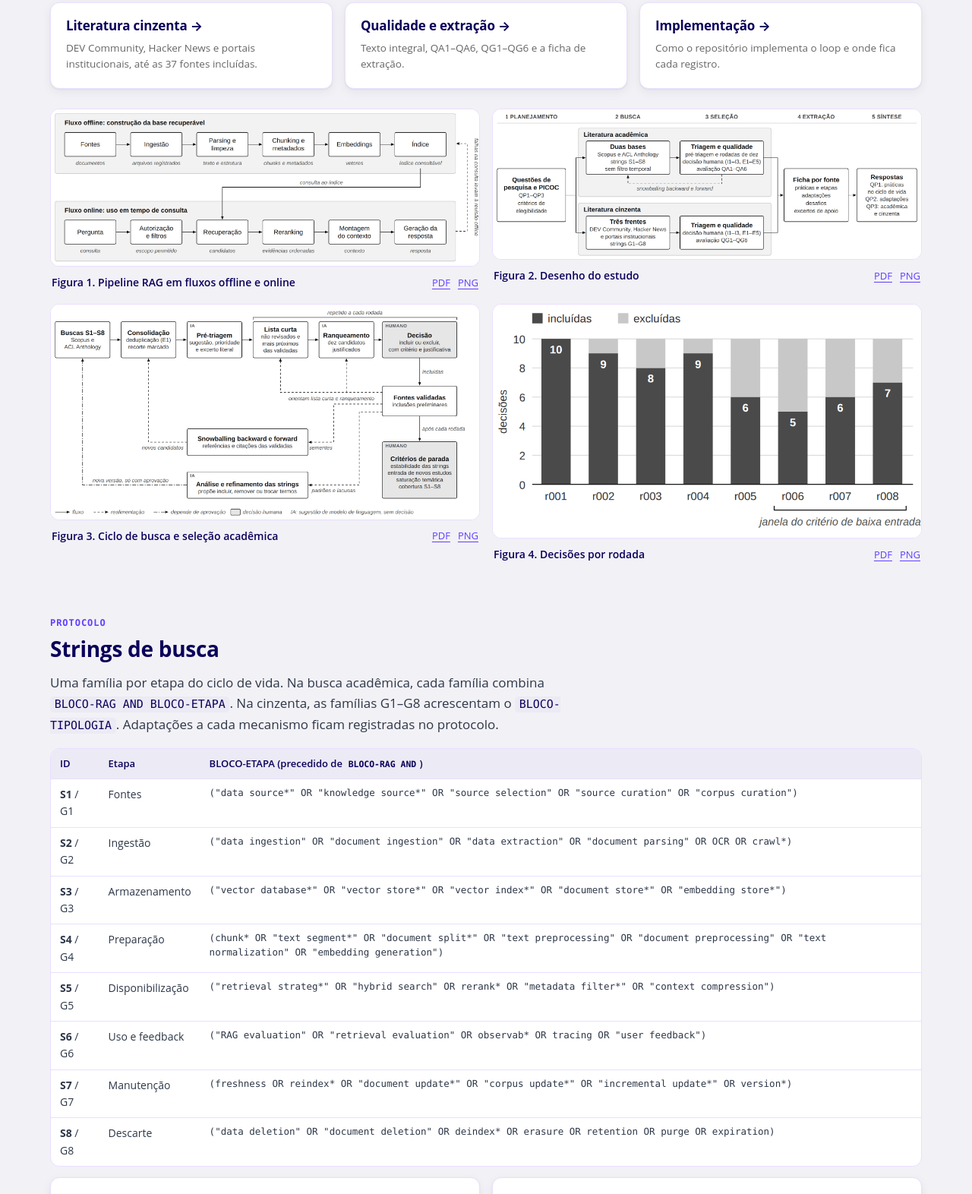
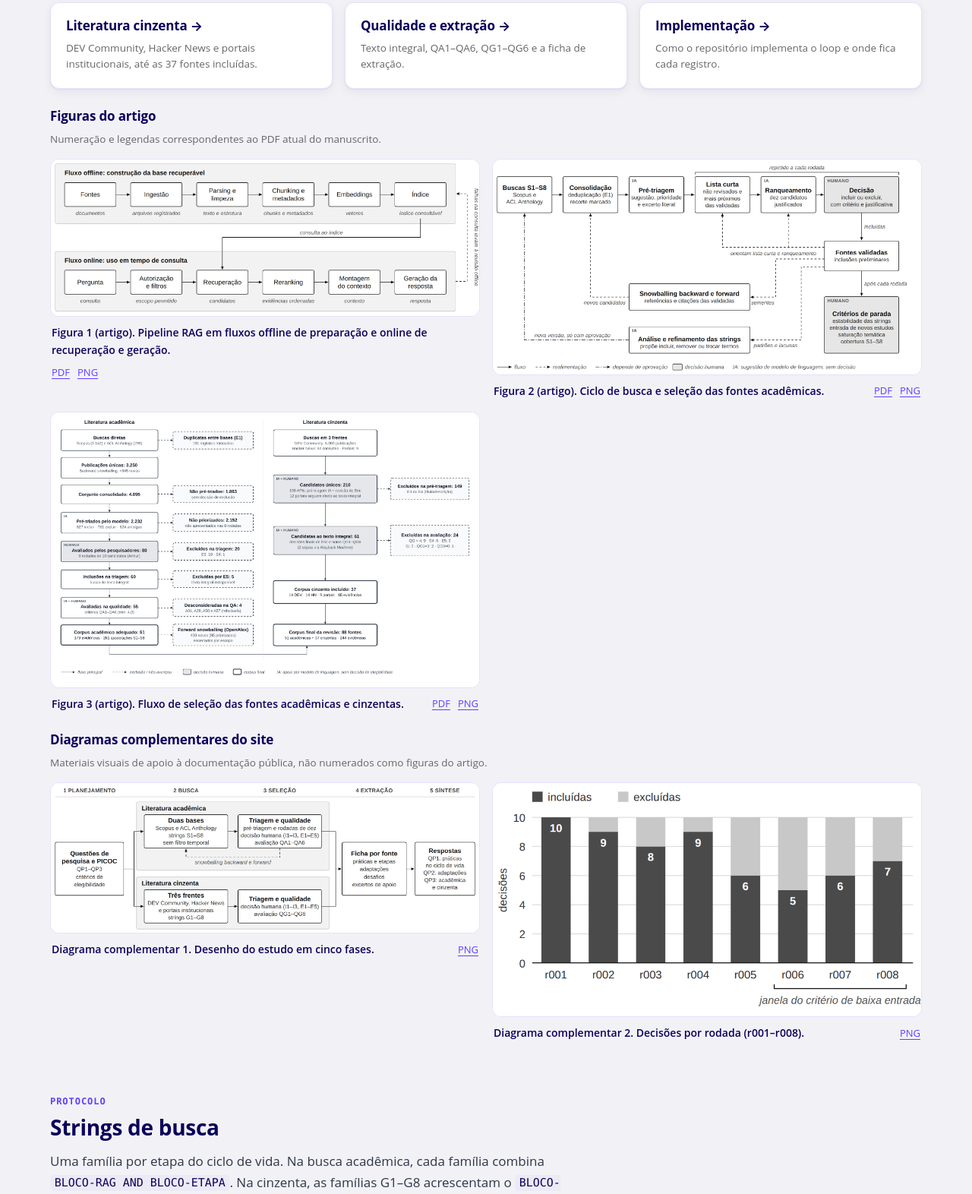
Before and after one commit to Arthrok/metodologia-tcc, a plain HTML site: page docs/material.html in a window 1280 px wide. Shown: the part 1975-3547 px from the top of the page at 76% size. Drawn offline with Linux system fonts and the light colour scheme; a web font is replaced by a local one.

Commit message:
Finaliza rastreabilidade C05, auditoria e figuras do suplemento

```diff
--- a/docs/material.html
+++ b/docs/material.html
@@ -104,22 +104,32 @@
     <a class="card" href="index.html#ext" style="text-decoration:none"><h3>Qualidade e extração →</h3><p class="small muted" style="margin:0">Texto integral, QA1–QA6, QG1–QG6 e a ficha de extração.</p></a>
     <a class="card" href="index.html#repo" style="text-decoration:none"><h3>Implementação →</h3><p class="small muted" style="margin:0">Como o repositório implementa o loop e onde fica cada registro.</p></a>
   </div>
+  <h3 style="margin:26px 0 10px">Figuras do artigo</h3>
+  <p class="small muted" style="margin:0 0 14px">Numeração e legendas correspondentes ao PDF atual do manuscrito.</p>
   <div class="grid g2">
     <figure>
       <div class="fig"><img src="figuras/figura1_pipeline_rag.png" alt="Pipeline RAG em fluxo offline (fontes, ingestão, parsing e limpeza, chunking e metadados, embeddings, índice) e fluxo online (pergunta, autorização e filtros, recuperação, reranking, montagem do contexto, geração da resposta)." loading="lazy"></div>
-      <div class="fig-meta"><figcaption>Figura 1. Pipeline RAG em fluxos offline e online</figcaption><span class="links"><a href="figuras/figura1_pipeline_rag.pdf">PDF</a><a href="figuras/figura1_pipeline_rag.png">PNG</a></span></div>
-    </figure>
-    <figure>
-      <div class="fig"><img src="figuras/figura2_desenho_estudo.png" alt="Desenho do estudo em cinco fases: planejamento, busca, seleção, extração e síntese, com caminhos separados para literatura acadêmica e cinzenta." loading="lazy"></div>
-      <div class="fig-meta"><figcaption>Figura 2. Desenho do estudo</figcaption><span class="links"><a href="figuras/figura2_desenho_estudo.pdf">PDF</a><a href="figuras/figura2_desenho_estudo.png">PNG</a></span></div>
+      <div class="fig-meta"><figcaption>Figura 1 (artigo). Pipeline RAG em fluxos offline de preparação e online de recuperação e geração.</figcaption><span class="links"><a href="figuras/figura1_pipeline_rag.pdf">PDF</a><a href="figuras/figura1_pipeline_rag.png">PNG</a></span></div>
     </figure>
     <figure>
       <div class="fig"><img src="figuras/figura3_ciclo_selecao.png" alt="Ciclo de busca e seleção das fontes acadêmicas, com realimentação das fontes validadas para lista curta, ranqueamento, snowballing e refinamento das strings." loading="lazy"></div>
-      <div class="fig-meta"><figcaption>Figura 3. Ciclo de busca e seleção acadêmica</figcaption><span class="links"><a href="figuras/figura3_ciclo_selecao.pdf">PDF</a><a href="figuras/figura3_ciclo_selecao.png">PNG</a></span></div>
+      <div class="fig-meta"><figcaption>Figura 2 (artigo). Ciclo de busca e seleção das fontes acadêmicas.</figcaption><span class="links"><a href="figuras/figura3_ciclo_selecao.pdf">PDF</a><a href="figuras/figura3_ciclo_selecao.png">PNG</a></span></div>
+    </figure>
+    <figure>
+      <div class="fig"><img src="figuras/figura_prisma_selecao.png" alt="Fluxo de seleção das fontes acadêmicas e cinzentas em duas colunas, detalhando registros recuperados, pré-triagem, exclusões e as 88 fontes e 244 evidências do corpus final." loading="lazy"></div>
+      <div class="fig-meta"><figcaption>Figura 3 (artigo). Fluxo de seleção das fontes acadêmicas e cinzentas.</figcaption><span class="links"><a href="figuras/figura_prisma_selecao.pdf">PDF</a><a href="figuras/figura_prisma_selecao.png">PNG</a></span></div>
+    </figure>
+  </div>
+  <h3 style="margin:26px 0 10px">Diagramas complementares do site</h3>
+  <p class="small muted" style="margin:0 0 14px">Materiais visuais de apoio à documentação pública, não numerados como figuras do artigo.</p>
+  <div class="grid g2">
+    <figure>
+      <div class="fig"><img src="figuras/figura2_desenho_estudo.png" alt="Desenho do estudo em cinco fases: planejamento, busca, seleção, extração e síntese, com caminhos separados para literatura acadêmica e cinzenta." loading="lazy"></div>
+      <div class="fig-meta"><figcaption>Diagrama complementar 1. Desenho do estudo em cinco fases.</figcaption><span class="links"><a href="figuras/figura2_desenho_estudo.png">PNG</a></span></div>
     </figure>
     <figure>
       <div class="fig"><img src="figuras/figura4_decisoes_rodada.png" alt="Gráfico de barras com incluídas e excluídas nas rodadas r001 a r008." loading="lazy"></div>
-      <div class="fig-meta"><figcaption>Figura 4. Decisões por rodada</figcaption><span class="links"><a href="figuras/figura4_decisoes_rodada.pdf">PDF</a><a href="figuras/figura4_decisoes_rodada.png">PNG</a></span></div>
+      <div class="fig-meta"><figcaption>Diagrama complementar 2. Decisões por rodada (r001–r008).</figcaption><span class="links"><a href="figuras/figura4_decisoes_rodada.png">PNG</a></span></div>
     </figure>
   </div>
 </section>
```
Also changed, not shown: docs/figuras/figura_prisma_selecao.png (added), 6 other files.
